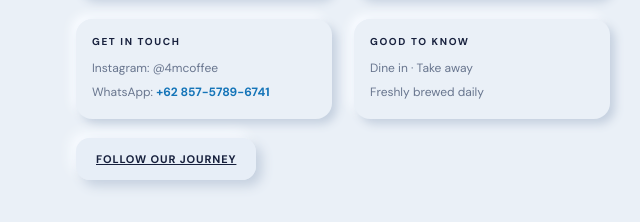
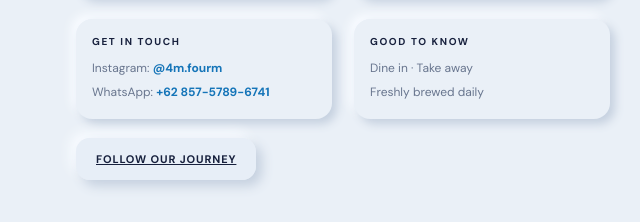
Before and after one commit to AwalulBieber/4M-COFFEE, a website: page index.html in a window 1280 px wide. Shown: the part 4269-4491 px from the top of the page, 0-640 px from the left. Drawn offline with nearby package versions, Linux system fonts and the light colour scheme.

Commit message:
Update official 4M COFFEE Instagram contact link

```diff
--- a/index.html
+++ b/index.html
@@ -153,7 +153,7 @@
     </section>
     <section class="section" id="menu"><div class="section-head"><span class="eyebrow">Made with intention</span><h2 class="serif">A taste worth slowing down for</h2><p>Setiap cangkir diracik dengan bahan pilihan dan perhatian pada setiap detail.</p></div><div class="menu-grid" id="publicMenu"></div></section>
     <section class="story" id="story"><div class="story-inner"><div class="story-image"></div><div><span class="eyebrow">The 4M philosophy</span><h2>More than coffee,<br>a place to belong.</h2><p>Di 4M COFFEE, kami percaya secangkir kopi yang baik bisa membuat hari terasa lebih dekat. Kami mengutamakan kualitas, keramahan, dan suasana yang membuat setiap kunjungan terasa istimewa.</p><p>Datang untuk kopi. Tinggal untuk momennya.</p><a class="btn" href="#visit">Come say hello</a></div></div></section>
-    <section class="section" id="visit"><div class="visit"><div><span class="eyebrow">Your table is waiting</span><h2>Make yourself<br>at home.</h2><p>Mampir untuk menikmati kopi favoritmu, bertemu teman, atau sekadar mengambil jeda dari rutinitas.</p><div class="visit-details"><div class="detail"><strong>Visit us</strong><span>Tambahkan alamat kedai<br>4M COFFEE</span></div><div class="detail"><strong>Opening hours</strong><span>Everyday<br>08.00 – 22.00 WIB</span></div><div class="detail"><strong>Get in touch</strong><span>Instagram: @4mcoffee<br>WhatsApp: <a href="https://wa.me/6285757896741" target="_blank" rel="noreferrer">+62 857-5789-6741</a></span></div><div class="detail"><strong>Good to know</strong><span>Dine in · Take away<br>Freshly brewed daily</span></div></div><a class="btn" href="https://www.instagram.com/" target="_blank" rel="noreferrer">Follow our journey</a></div><div class="visit-image"></div></div></section>
+    <section class="section" id="visit"><div class="visit"><div><span class="eyebrow">Your table is waiting</span><h2>Make yourself<br>at home.</h2><p>Mampir untuk menikmati kopi favoritmu, bertemu teman, atau sekadar mengambil jeda dari rutinitas.</p><div class="visit-details"><div class="detail"><strong>Visit us</strong><span>Tambahkan alamat kedai<br>4M COFFEE</span></div><div class="detail"><strong>Opening hours</strong><span>Everyday<br>08.00 – 22.00 WIB</span></div><div class="detail"><strong>Get in touch</strong><span>Instagram: <a href="https://www.instagram.com/4m.fourm/" target="_blank" rel="noopener noreferrer">@4m.fourm</a><br>WhatsApp: <a href="https://wa.me/6285757896741" target="_blank" rel="noopener noreferrer">+62 857-5789-6741</a></span></div><div class="detail"><strong>Good to know</strong><span>Dine in · Take away<br>Freshly brewed daily</span></div></div><a class="btn" href="https://www.instagram.com/" target="_blank" rel="noreferrer">Follow our journey</a></div><div class="visit-image"></div></div></section>
   </main>
   <footer><div class="footer-inner"><div class="footer-brand">4M COFFEE</div><p>© 2026 4M COFFEE. CRAFTED WITH CARE.</p><p>GOOD COFFEE, GOOD COMPANY.</p></div></footer>
   <button type="button" class="admin-fab" id="adminFabButton">✦ Admin Panel</button>
```
